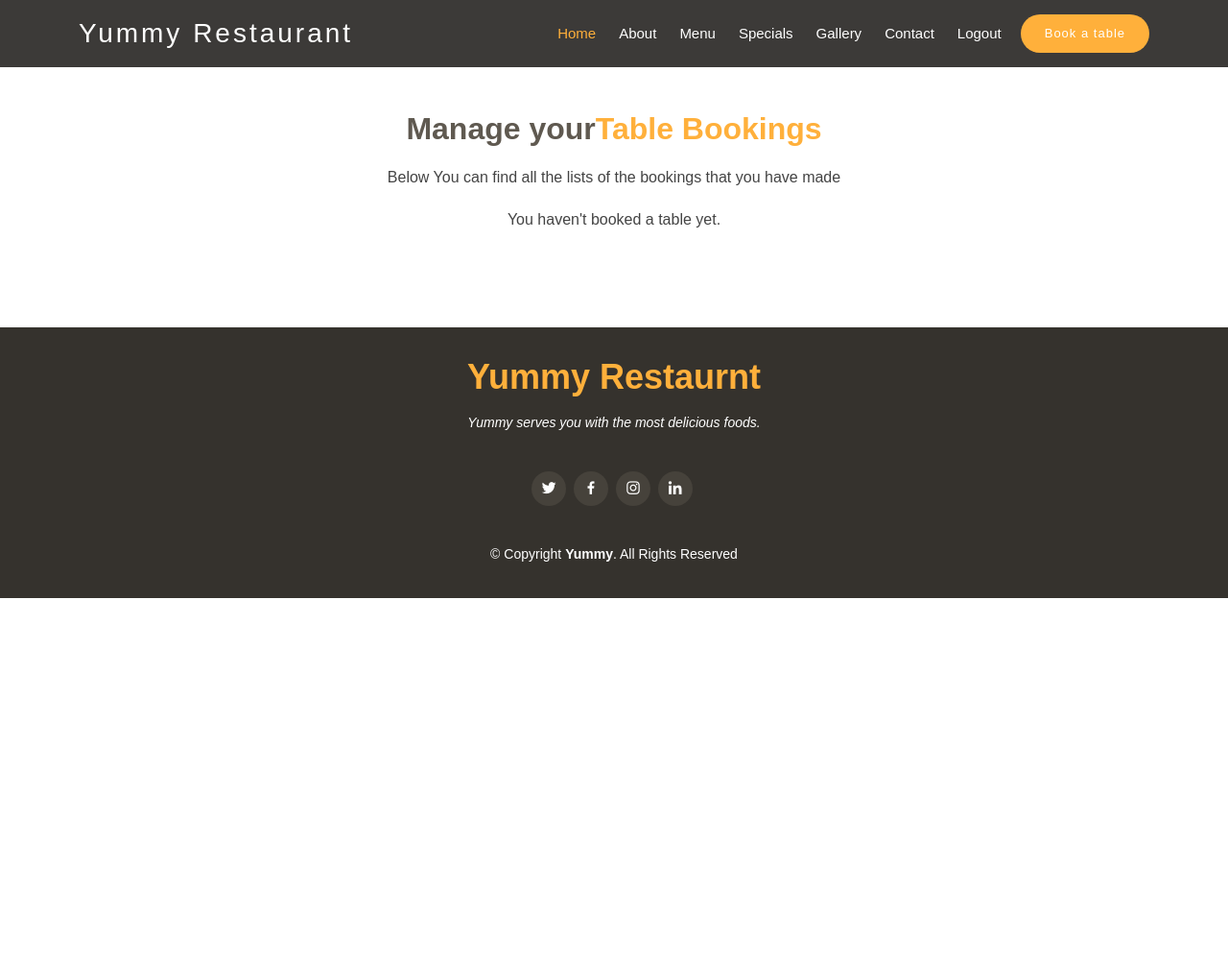
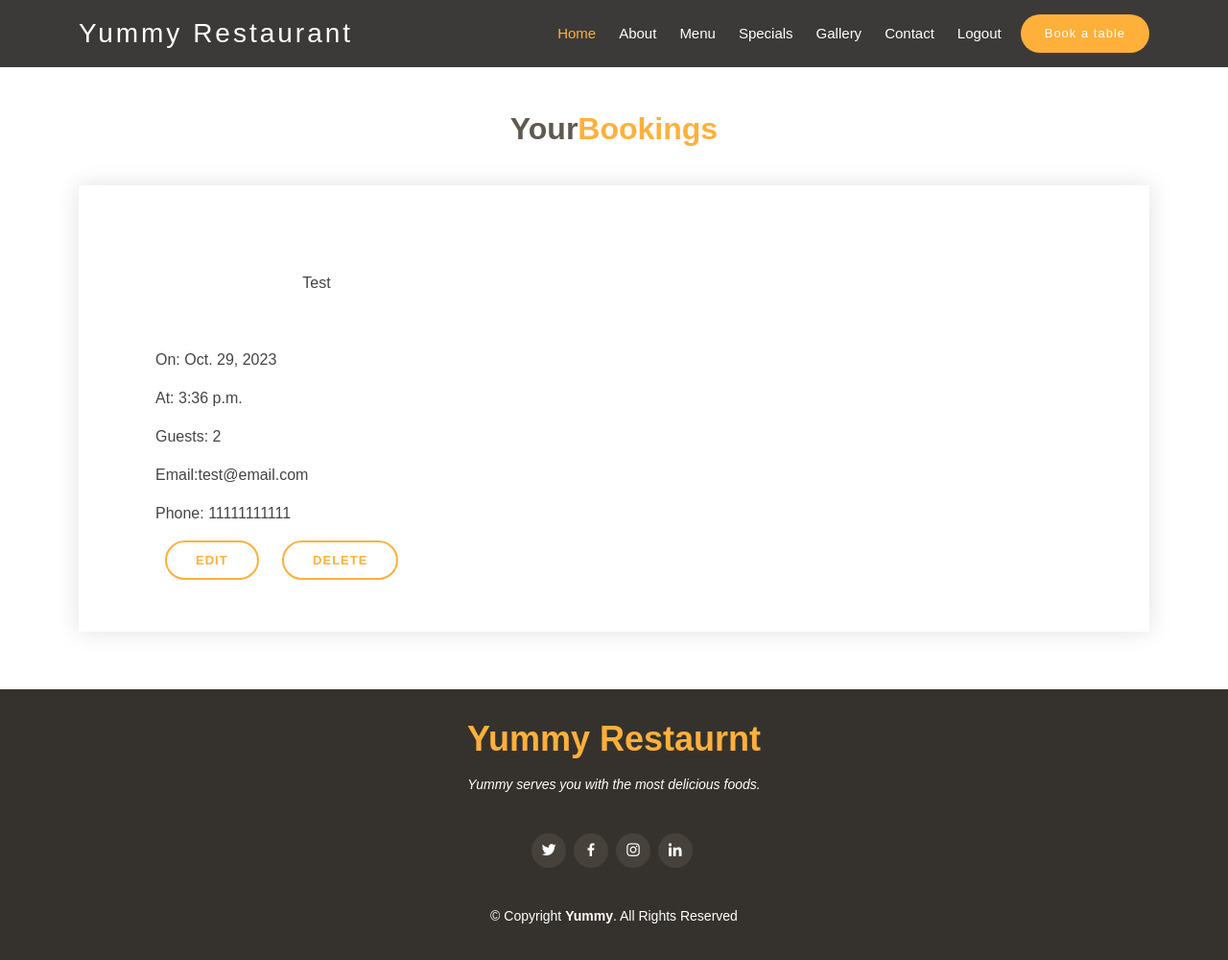
Before and after one commit to Saleha-m14/Restaurant-webpage, a Django app: page /managebooking/ in a window 1280 px wide. Shown: the whole page at 96% size. Before the commit the page ends 623 px from the top, so only its background shows below. Run offline with Django 3.2, Linux system fonts and the light colour scheme; a user stored in the database is signed in; data comes from the database, SQL or seed files in the repository; some libraries are stand-ins or nearby versions.

Commit message:
Modify managebooking page

```diff
--- a/static/css/style.css
+++ b/static/css/style.css
@@ -1602,3 +1602,23 @@ section {
 #footer .credits {
     font-size: 13px;
 }
+
+#mybuttons {
+    font-weight: 600;
+    font-size: 13px;
+    letter-spacing: 1px;
+    text-transform: uppercase;
+    display: inline-block;
+    padding: 12px 30px;
+    border-radius: 50px;
+    transition: 0.5s;
+    line-height: 1;
+    margin: 0 10px;
+    animation-delay: 0.8s;
+    color: #fff;
+    border: 2px solid #ffb03b;
+}
+
+.mybookings {
+    margin-left: 50px;
+}
--- a/templates/booking.html
+++ b/templates/booking.html
@@ -20,7 +20,7 @@
       class="php-email-form"
     >
       <div class="row">
-        <div class="col-lg-4 col-md-6 form-group mt-3 mt-md-0">
+        <div class="col-lg-4 col-md-6 form-group mt-3 mt-md-0 mybookings">
           <!--Form goes here-->
           {{ form | crispy }} {% csrf_token %}
           <div class="text-center">
--- a/templates/managebooking.html
+++ b/templates/managebooking.html
@@ -1,57 +1,82 @@
 {% extends "base.html" %}
 <!--This file extends base.html file-->
-
+{% load static %}
+<!--load static-->
 {% block content %}
 <!-- File content -->
-<!-- Bookings that is made by login user -->
+
+<!--======= Book A Table Section ======= -->
 <section id="book-a-table" class="book-a-table">
-    <div class="container">
-        <div class="section-title">
-            <h2>Manage your<span>Table Bookings</span></h2>
-            <p>Below You can find all the lists of the bookings that you have made</p>
-            <div class="container">
-                <div class="row">
-                    {% for booking in Booking %}
-                    <h3 class="section-title">Welcome back</h3>
-                    <h4 class="section-title">{{ booking.name }}</h4>
-                    <p class="card-text">
-                    <p>Date: {{ booking.date }}</p>
-                    <p>Time: {{ booking.time }}</p>
-                    <p>Number of Persons: {{ booking.person_number }}</p>
-                    <p>Email: {{ booking.email }}</p>
-                    <p>Phone Number: {{ booking.phone }}</p>
-                    </p>
-                    <div class="text-center"><a href="/changebooking/{{booking.id}}" class="btn btn-secondary text-center ">Change</a>
-                    <a href="/deletebooking/{{booking.id}}" class="btn btn-warning" data-bs-toggle="modal"
-                        data-bs-target="#deleteModal_{{ booking.id }}">Delete</a></div>
-                </div>
+  <div class="container">
+    <div class="section-title">
+
+      <h2>Your<span>Bookings</span></h2>
+    </div>
+    <div class="php-email-form">
+      <div class="row">
+        {% for booking in bookings %}
+        <div class="col-lg-4 col-md-6 form-group mt-3 mt-md-0 mybookings">
+            <div class="section-title">
+                <p>{{ booking.name }}</p>
             </div>
+            <p>
+                <p>On: {{ booking.date }}</p>
+                <p>At: {{ booking.time }}</p>
+                <p>Guests: {{ booking.person_number }}</p>
+                <p>Email:{{ booking.email }}</p>
+                <p>Phone: {{ booking.phone }}</p>
+            </p>
+            <div class="text-center" id="mybuttons">
+                <a href="/changeebooking/{{ booking.id }}" class="carousel-content btn-menu animate_animated animate_fadeInUp srollt">
+                    Edit
+                </a>
+            </div>
+            <div class="text-center" id="mybuttons">
+                <a href="/deletebooking/{{ booking.id }}" class="carousel-content btn-menu animate_animated animate_fadeInUp srollt">
+                    Delete
+                </a>
+            </div>
+
         </div>
+        {% empty %} <p>You have no reservations currently</p>
+
+        {% endfor %}
+      </div>
     </div>
+  </div>
+</section>
+<!--End Book A Table Section-->
+<!-- ======= Book A Table Section =======
+<section id="book-a-table" class="book-a-table">
+  <div class="container">
+    <div class="section-title">
+      <h2>Book a <span>Table</span></h2>
+      <p>
+        You can fill in the form and reserve a table.
+      </p>
     </div>
-    <!-- Modal -->
-    <div class="modal fade" id="deleteModal_{{ booking.id }}" tabindex="-1" aria-labelledby="deleteModalLabel"
-        aria-hidden="true">
-        <div class="modal-dialog text-dark">
-            <div class="modal-content">
-                <div class="modal-header">
-                    <h1 class="modal-title fs-5" id="deleteModalLabel">Delete Booking</h1>
-                    <button type="button" class="btn-close" data-bs-dismiss="modal" aria-label="Close"></button>
-                </div>
-                <div class="modal-body">
-                    Please confirm that you want to delete your booking!
-                </div>
-                <div class="modal-footer">
-                    <button type="button" class="text-center btn btn-secondary" data-bs-dismiss="modal">Back</button>
-                    <a href="{% url 'delete' booking.id %}" class="text-center btn btn-warning">Delete</a>
-                </div>
-            </div>
+
+    <form
+      action="{% url 'booking_page' %}"
+      method="post"
+      role="form"
+      class="php-email-form"
+    >
+      <div class="row">
+        <div class="col-lg-4 col-md-6 form-group mt-3 mt-md-0">
+        {% csrf_token %}
+
+        {{ form.as_p }}
+
         </div>
-    </div>
-    <!-- Show message if there are no bookings -->
-    {% empty %} <p>You haven't booked a table yet.</p>
 
-    {% endfor %}
 
-</section>
+
+
+      <div class="text-center"><button type="submit">Submit Form</button></div>
+    </form>
+
+  </div>
+</section>-->
+<!-- End Book A Table Section -->
 {% endblock %}
--- a/yummy_restaurant/urls.py
+++ b/yummy_restaurant/urls.py
@@ -25,7 +25,7 @@ urlpatterns = [
     path('accounts/', include('allauth.urls')),
     path('booking_page/', booking_page, name='booking_page'),
     path('managebooking/',  managebooking, name='managebooking'),
-    path('changebooking/',  changebooking, name='changebooking'),
+    path('changebooking/<booking_id>',  changebooking, name='changebooking'),
     path('deletebooking/',  deletebooking, name='deletebooking'),
     path('contact/', contact, name='contact'),
     path('success/', success, name='success'),
```
